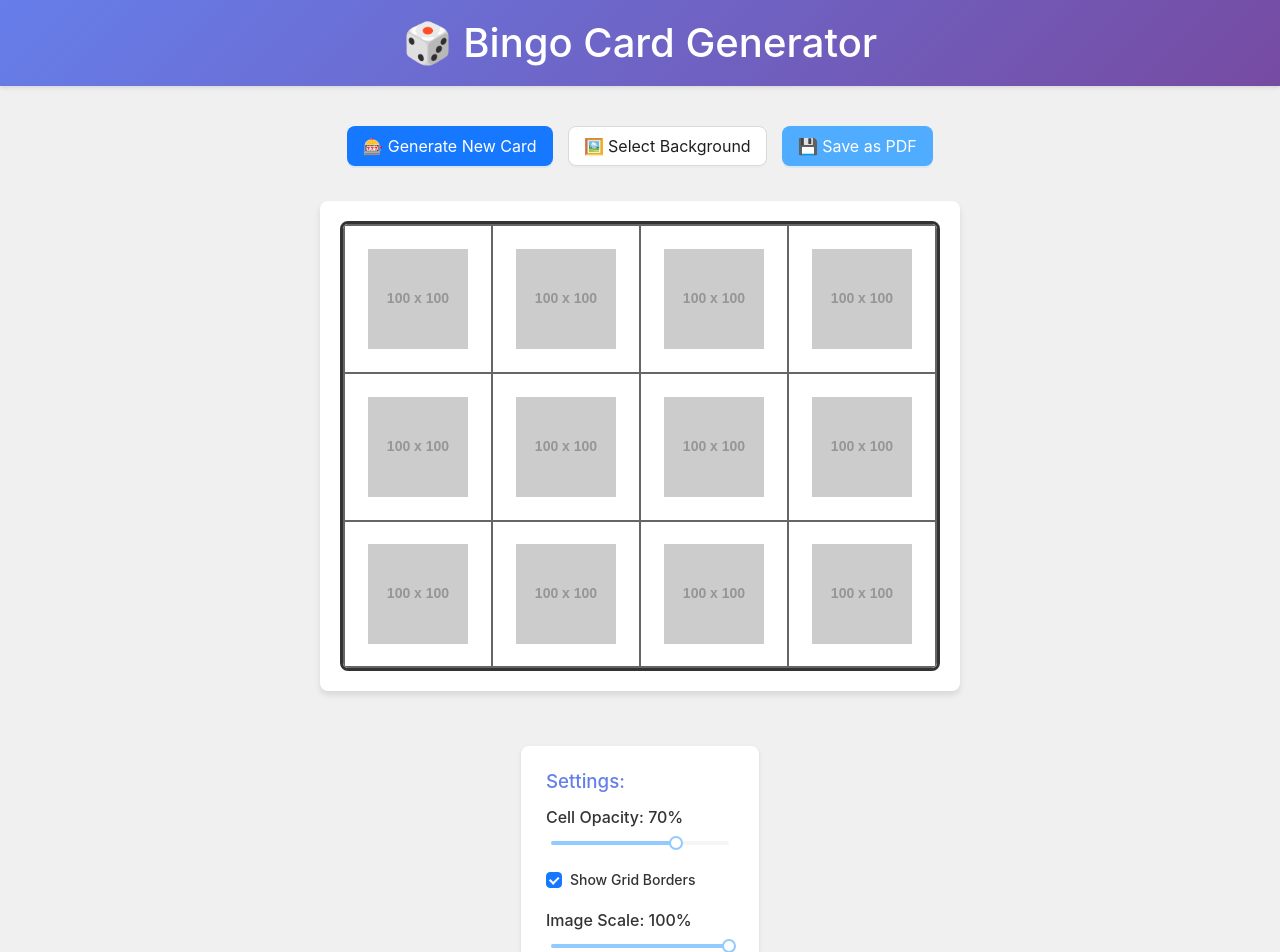
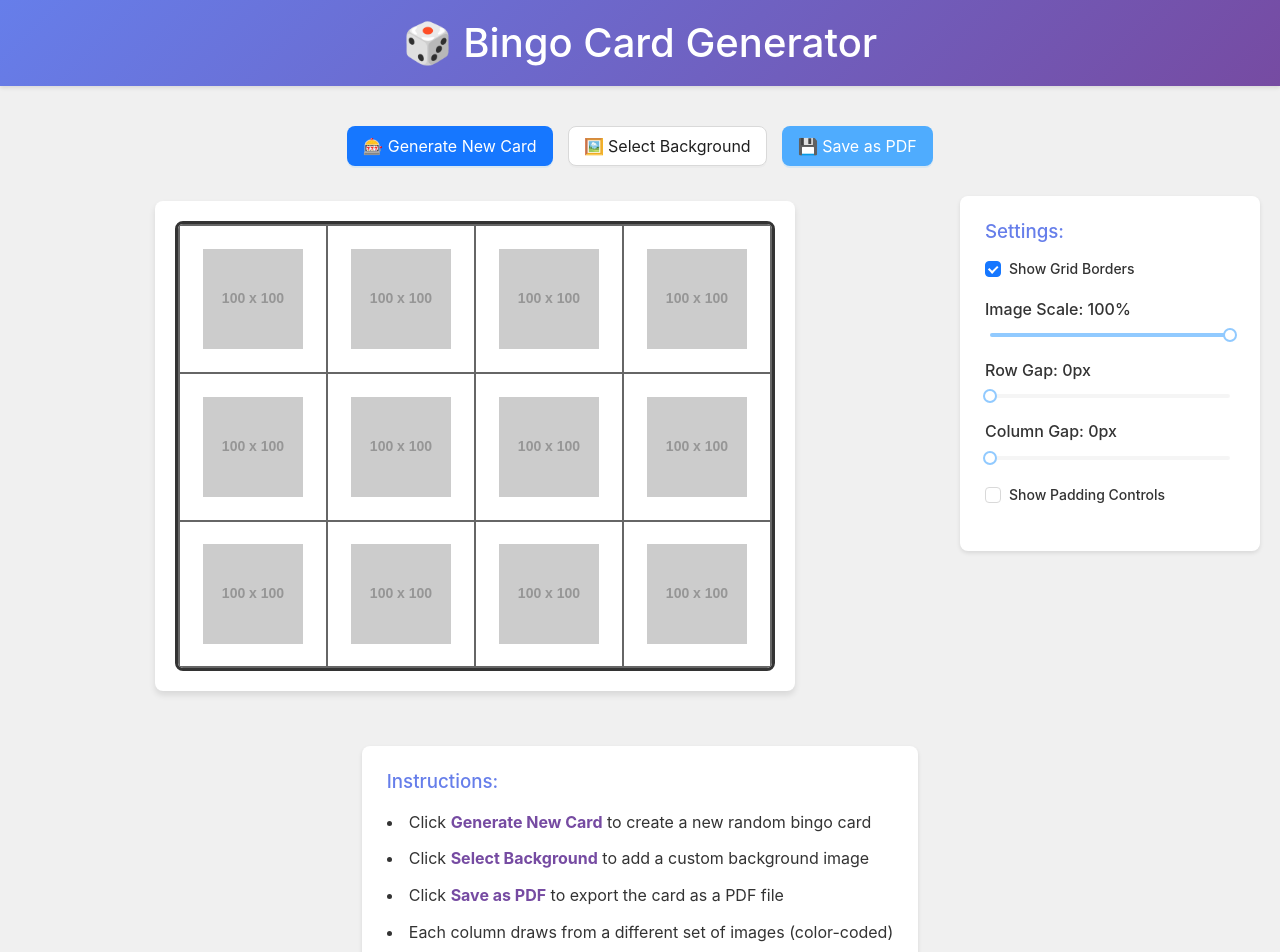
Before and after one commit to jrposada/bingo, a React (Vite) app: page / in a window 1280 px wide. Shown: the top 952 px of the page. Built offline with nearby package versions, Linux system fonts and the light colour scheme; the HTML template or start-up script is replaced by a standard one.

Commit message:
feat: move settings to side

```diff
--- a/src/App.css
+++ b/src/App.css
@@ -24,6 +24,15 @@
   flex-direction: column;
   align-items: center;
   gap: 30px;
+}
+
+.content-container {
+  display: flex;
+  gap: 30px;
+  align-items: flex-start;
+  width: 100%;
+  max-width: 1400px;
+  justify-content: center;
 }
 
 .controls {
@@ -79,6 +88,7 @@
   justify-content: center;
   align-items: center;
   min-height: 500px;
+  flex: 1;
 }
 
 .message {
@@ -135,8 +145,11 @@
   padding: 25px;
   border-radius: 8px;
   box-shadow: 0 2px 4px rgba(0, 0, 0, 0.1);
-  max-width: 600px;
-  margin-top: 20px;
+  width: 300px;
+  flex-shrink: 0;
+  position: sticky;
+  top: 20px;
+  align-self: flex-start;
 }
 
 .settings h3 {
--- a/src/App.jsx
+++ b/src/App.jsx
@@ -12,7 +12,6 @@ function App() {
   const [backgroundImage, setBackgroundImage] = useState(null);
   const [isSaving, setIsSaving] = useState(false);
   const [message, setMessage] = useState('');
-  const [cellOpacity, setCellOpacity] = useState(70);
   const [showBorders, setShowBorders] = useState(true);
   const [paddingTop, setPaddingTop] = useState(0);
   const [paddingRight, setPaddingRight] = useState(0);
@@ -127,13 +126,13 @@ function App() {
           </div>
         )}
 
+        <div className="content-container">
           <div className="card-preview" style={{ position: 'relative' }}>
             {cardData.length > 0 && (
               <>
                 <BingoCard
                   cardData={cardData}
                   backgroundImage={backgroundImage}
-                cellOpacity={cellOpacity / 100}
                   showBorders={showBorders}
                   paddingTop={paddingTop}
                   paddingRight={paddingRight}
@@ -164,17 +163,6 @@ function App() {
 
           <div className="settings">
             <h3>Settings:</h3>
-          <div className="setting-group">
-            <label>Cell Opacity: {cellOpacity}%</label>
-            <Slider
-              min={0}
-              max={100}
-              step={5}
-              value={cellOpacity}
-              onChange={setCellOpacity}
-              tooltip={{ open: false }}
-            />
-          </div>
             <div className="setting-group">
               <Checkbox
                 checked={showBorders}
@@ -225,6 +213,7 @@ function App() {
               </Checkbox>
             </div>
           </div>
+        </div>
 
         <div className="instructions">
           <h3>Instructions:</h3>
--- a/src/components/BingoCard.jsx
+++ b/src/components/BingoCard.jsx
@@ -4,7 +4,6 @@ import './BingoCard.css';
 const BingoCard = ({
   cardData,
   backgroundImage,
-  cellOpacity = 0.7,
   showBorders = true,
   paddingTop = 0,
   paddingRight = 0,
@@ -56,7 +55,7 @@ const BingoCard = ({
                   key={`${rowIndex}-${colIndex}`}
                   className="bingo-cell"
                   style={{
-                    background: `rgba(255, 255, 255, ${cellOpacity})`,
+                    background: 'transparent',
                     padding: `${(100 - imageScale) / 2}%`
                   }}
                 >
```
Lines whose indentation alone changed are shown as unchanged.
